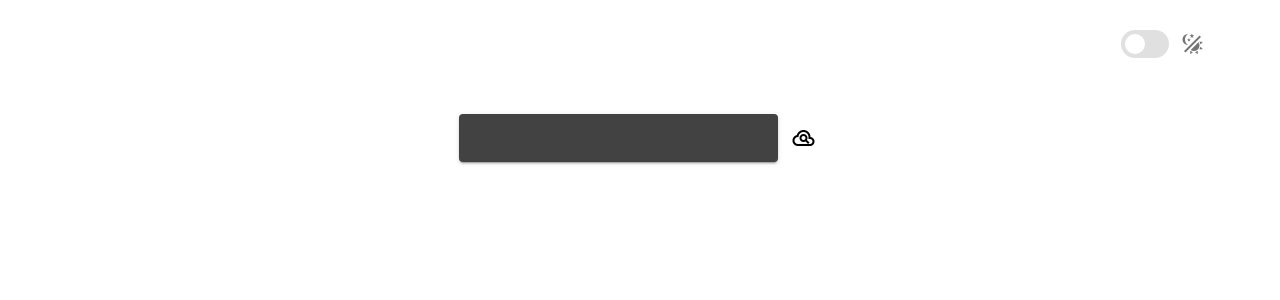
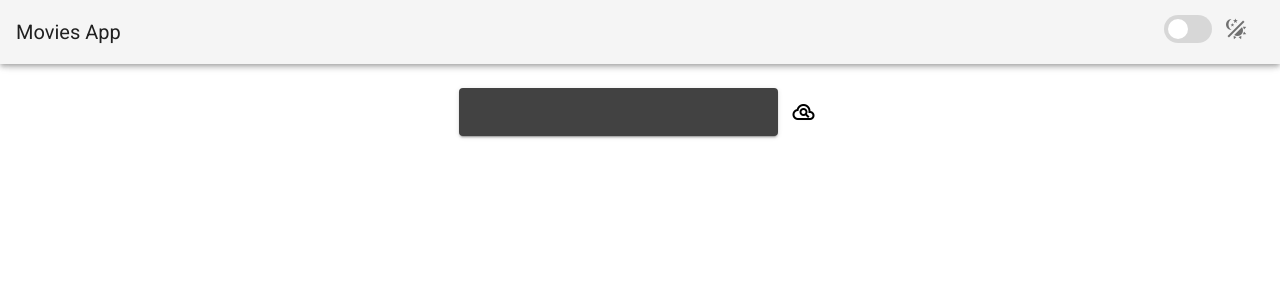
Before and after one commit to jmontesv/movies-app, a Vue app: page / in a window 1280 px wide. Shown: the top 300 px of the page. Built offline with nearby package versions, Linux system fonts and the light colour scheme.

Commit message:
Creación de header

```diff
--- a/src/App.vue
+++ b/src/App.vue
@@ -1,11 +1,13 @@
 <template>
   <v-app>
-    <v-container>
-      <v-row class="d-flex">
-        <v-col cols="12">
+    <v-app-bar max-height="max-content" style="flex:none">
+      <v-toolbar-title role="button" @click="$router.push('/')"
+        >Movies App</v-toolbar-title
+      >
+      <v-spacer></v-spacer>
       <v-switch
-            class="pr-4"
-            style="width: max-content; margin-left: auto"
+        class="pr-4 mt-4"
+        style="width: max-content;"
         v-model="$vuetify.theme.dark"
         inset
       >
@@ -13,9 +15,7 @@
           <v-icon>mdi-theme-light-dark</v-icon>
         </template>
       </v-switch>
-        </v-col>
-      </v-row>
-    </v-container>
+    </v-app-bar>
     <v-main>
       <v-container>
         <transition name="fade" mode="out-in">
```
Lines whose indentation alone changed are shown as unchanged.
